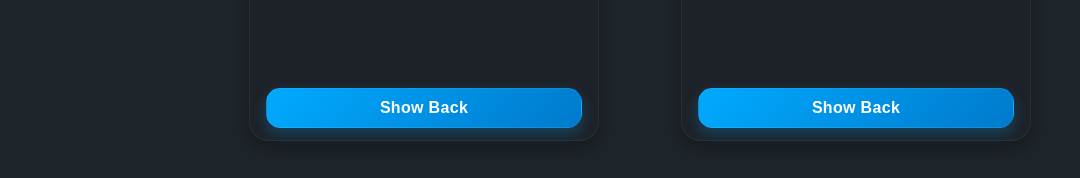
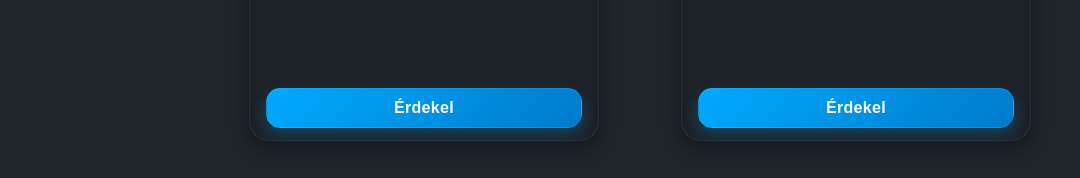
Before and after one commit to brdBoti/Shynee, a React (Vite) app in the folder client/: page /rendeles-kulso in a window 1280 px wide. Shown: the part 569-747 px from the top of the page, without its empty margins (0-1080 px from the left). Built offline with nearby package versions, Linux system fonts and the light colour scheme.

Commit message:
card update 2

```diff
--- a/client/src/components/Card.jsx
+++ b/client/src/components/Card.jsx
@@ -11,7 +11,7 @@ export default function Card({ color = "silver", title, price, subtitle, feature
           <span className="title">{title}</span>
           <p className="pricing">{price}</p>
           <button className="flip-btn" onClick={() => setFlipped(true)}>
-            Show Back
+            Érdekel
           </button>
         </div>
         <div className="flip-card-back">
@@ -37,8 +37,8 @@ export default function Card({ color = "silver", title, price, subtitle, feature
             if (hasCeramic) {
               return (
                 <div className="action-buttons">
-                  <Link className="link-btn" to={link || page || '#'}>Kerámia nélkül kérem</Link>
-                  <Link className="link-btn secondary" to={ceramicLink || link || page || '#'}>Kerámiával kérem</Link>
+                  <Link className="link-btn" to={link || page || '#'}>Rendelés</Link>
+                  <Link className="link-btn secondary" to={ceramicLink || link || page || '#'}>Rendelés kerámiával</Link>
                 </div>
               );
             }
```
